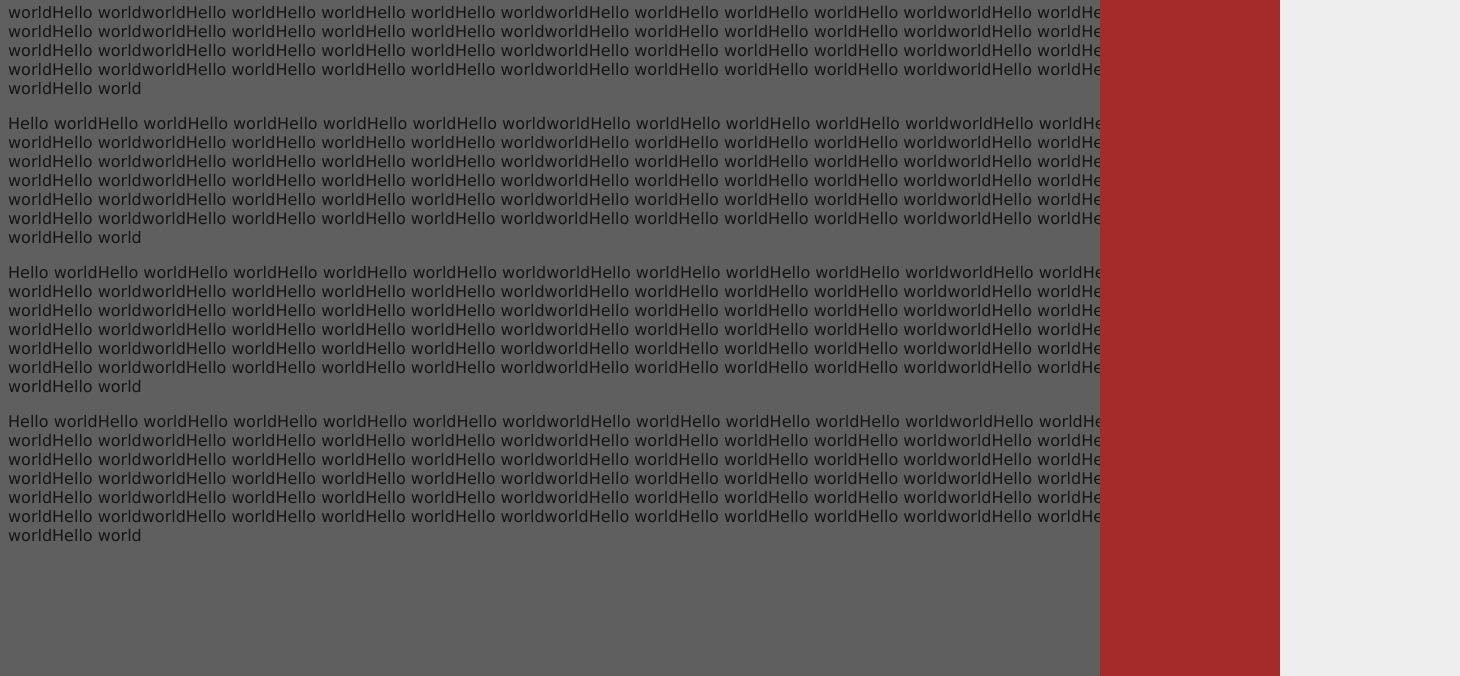
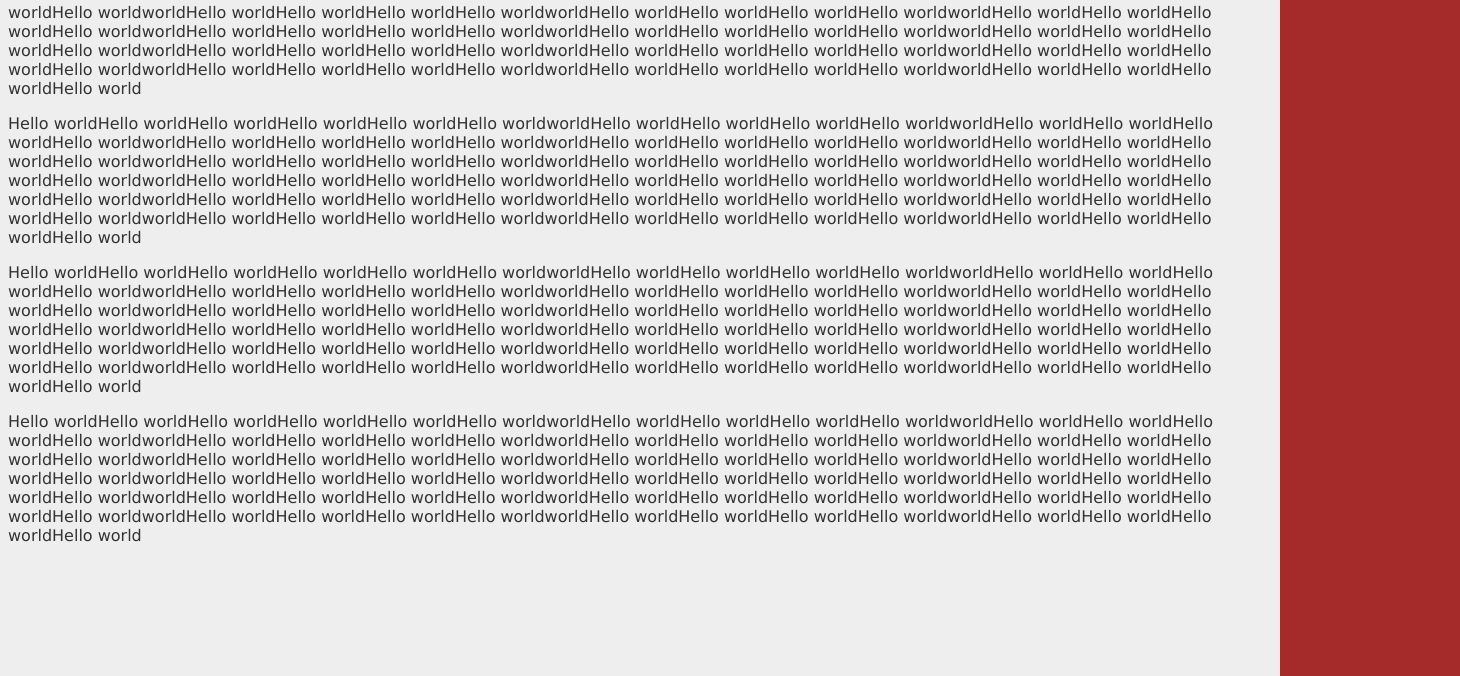
Before and after one commit to NanaTerada/lesson_hamburger_manu_js_v6, a plain HTML site: page index2.html in a window 1280 px wide. Shown: the part 124-800 px from the top of the page, 1460 px wide, since content can reach past the window. Drawn offline with Linux system fonts and the light colour scheme.

Commit message:
#09 ハンバーガーメニューを完成させよう

```diff
--- a/index2.html
+++ b/index2.html
@@ -43,6 +43,7 @@
                 width: 180px;
                 min-height: 100%;
                 z-index: 2;
+                transition: 0.4s;
             }
 
 
@@ -65,7 +66,7 @@
 
         </style>
 </head>
-<body class="menu-open">
+<body>
 
         <i class="fa fa-bars" id="show"></i>
         <h1>Hello</h1>
@@ -93,5 +94,34 @@
             </div>
 
 
+            <script>
+                    (function() {
+                        'use strict'
+
+                    var show = document.getElementById('show');
+                    var hide = document.getElementById('hide');
+
+                    show.addEventListener('click',function(){
+                    //     if (main.className === 'menu-open') {
+                    //         main.className = '';
+                    //     }else {
+                    //         main.className ='menu-open';
+                    //     }
+                    // });
+
+                    document.body.className ='menu-open';
+
+                });
+
+                    hide.addEventListener('click', function() {
+                        document.body.className ='';
+
+                    });
+
+
+                    })();
+                </script>
+
+
 </body>
 </html>
```
